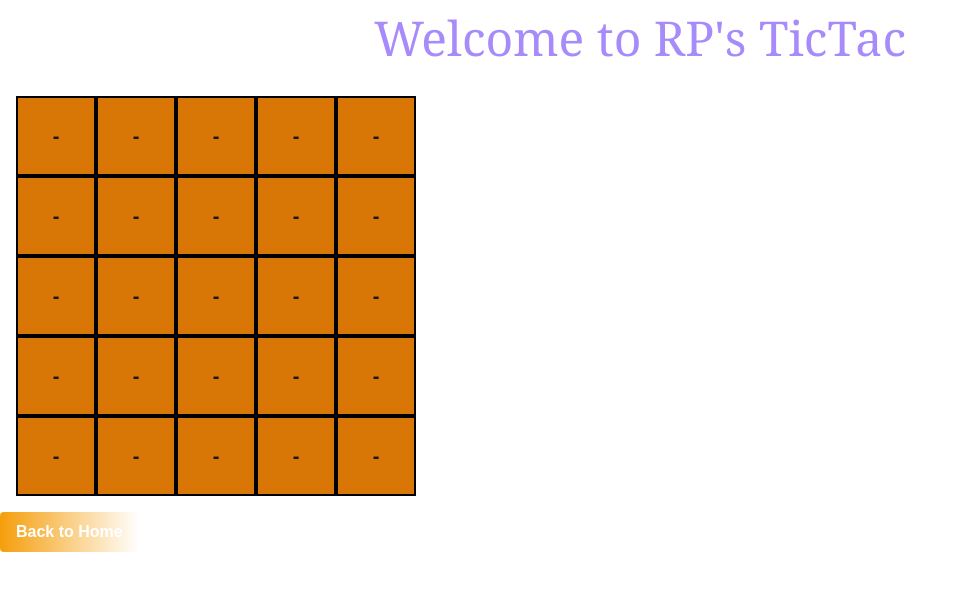
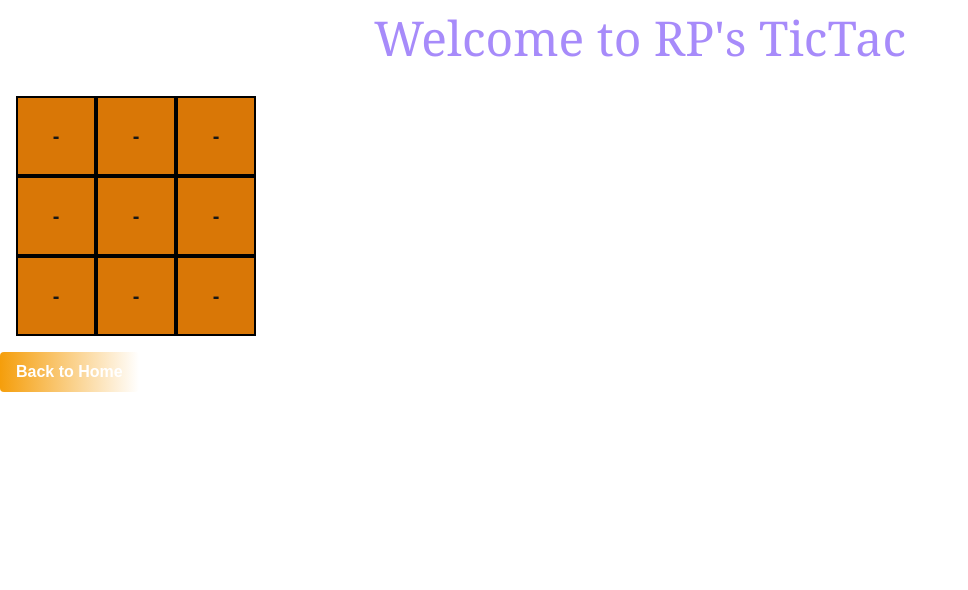
Before and after one commit to rahulprwl/Games, a Next.js app: page /games/xo in a window 1280 px wide. Shown: the top 590 px of the page, without its empty margins (0-968 px from the left). Built offline with nearby package versions, Linux system fonts and the light colour scheme.

Commit message:
Tictac size back to 3

```diff
--- a/src/app/games/xo/xo-home.tsx
+++ b/src/app/games/xo/xo-home.tsx
@@ -7,7 +7,7 @@ const XoHome = () => {
   return (
     <div>
       <Header heading={"Welcome to RP's TicTac"} />
-      <Board size={5} />
+      <Board size={3} />
       <Link href={"/"}>
         <Button text={"Back to Home"} />
       </Link>
```
